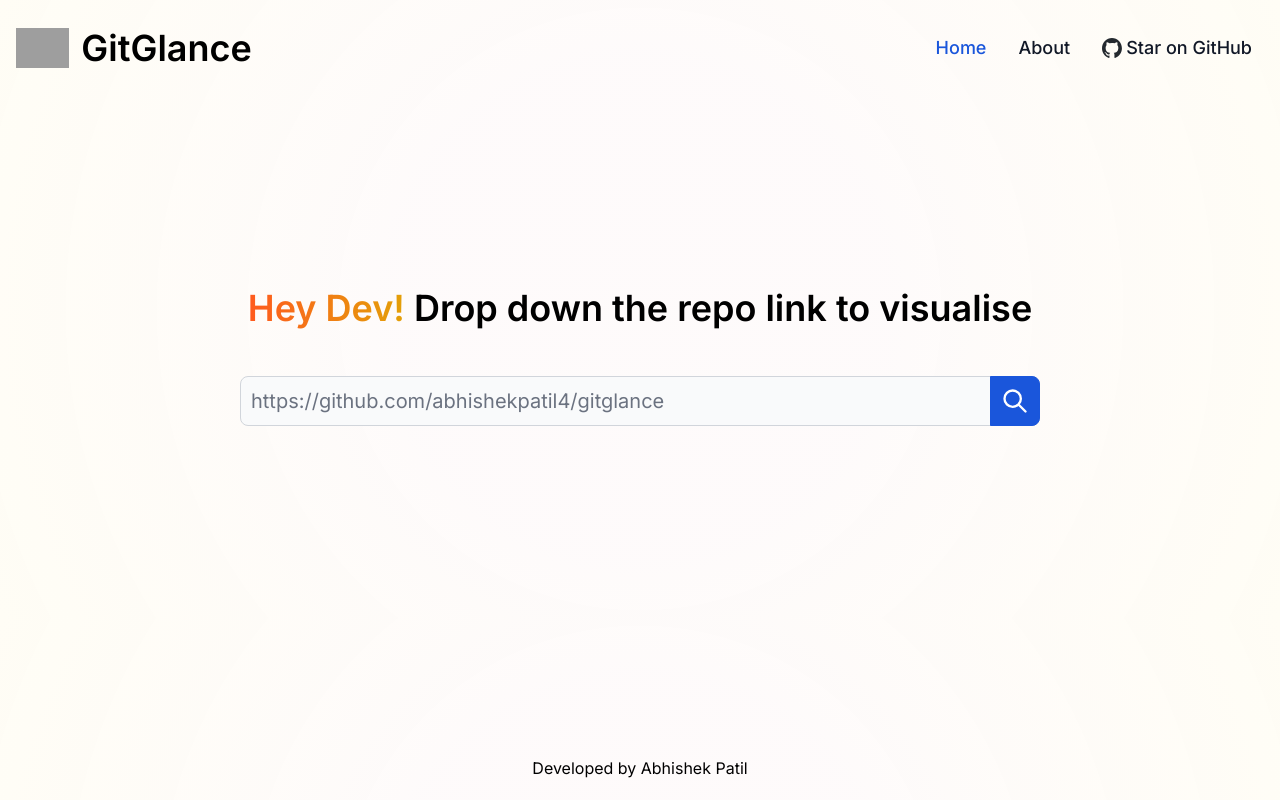
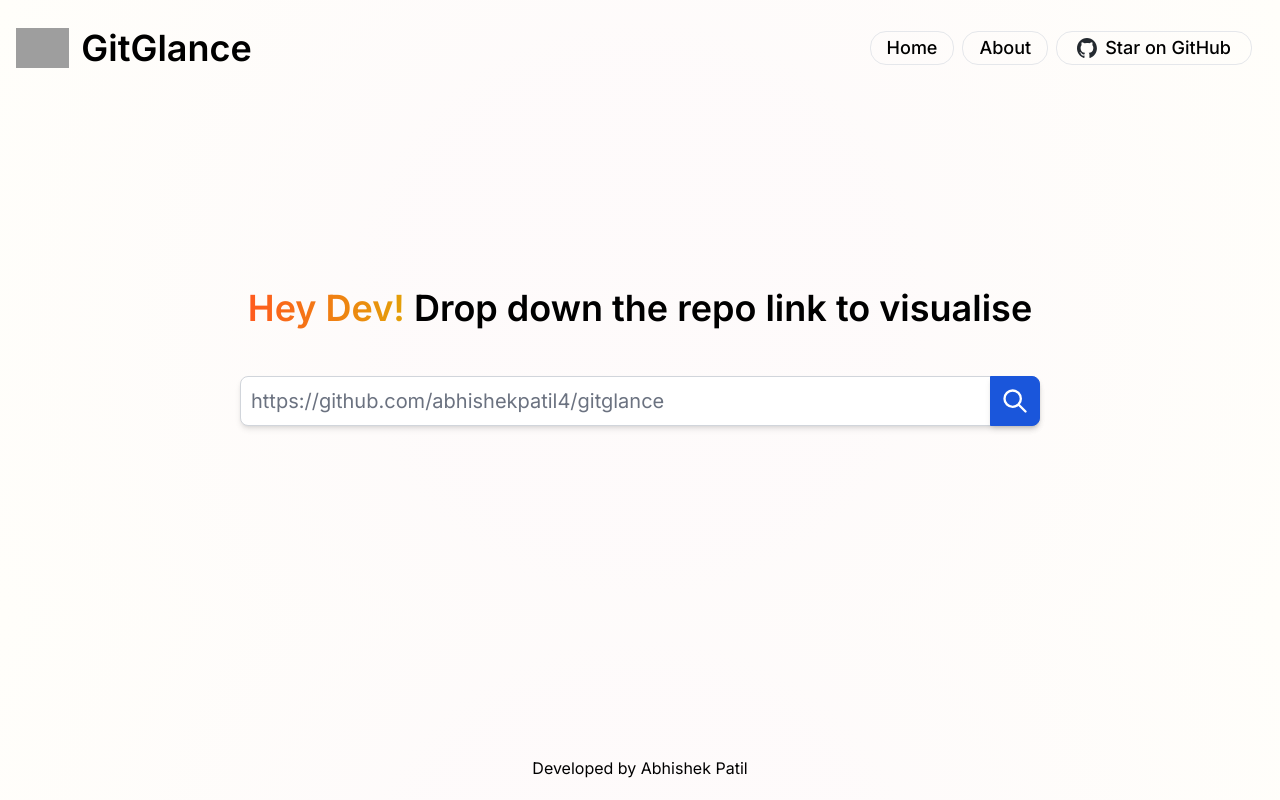
Before and after one commit to abhishekpatil4/gitglance, a Next.js app: page / in a window 1280 px wide. Built offline with nearby package versions, Linux system fonts and the light colour scheme; grey boxes are pictures that could not be loaded.

Commit message:
navbar update

```diff
--- a/app/globals.css
+++ b/app/globals.css
@@ -10,7 +10,7 @@
 
 body{
   background: rgb(196,38,30);
-  background: radial-gradient(circle, rgba(196,38,30,0.02) 36%, rgba(255,205,0,0.04) 100%);
+  background: radial-gradient(circle, rgba(196,38,30,0.02) 36%, rgba(255,205,0,0.02) 100%);
 }
 
 
--- a/app/header.js
+++ b/app/header.js
@@ -6,7 +6,7 @@ export default function head() {
         <>
             <div class="py-3 pr-3">
                 <div class="max-w-full flex flex-wrap items-center justify-between mx-auto p-4">
-                    <a href="https://flowbite.com/" class="flex items-center">
+                    <a href="/" class="flex items-center">
                         <img src="https://flowbite.com/docs/images/logo.svg" class="h-10 mr-3" alt="Flowbite Logo" />
                         <span class="self-center text-4xl font-semibold whitespace-nowrap dark:text-white">GitGlance</span>
                     </a>
@@ -15,16 +15,18 @@ export default function head() {
                         <svg class="w-6 h-6" aria-hidden="true" fill="currentColor" viewBox="0 0 20 20" xmlns="http://www.w3.org/2000/svg"><path fill-rule="evenodd" d="M3 5a1 1 0 011-1h12a1 1 0 110 2H4a1 1 0 01-1-1zM3 10a1 1 0 011-1h12a1 1 0 110 2H4a1 1 0 01-1-1zM3 15a1 1 0 011-1h12a1 1 0 110 2H4a1 1 0 01-1-1z" clip-rule="evenodd"></path></svg>
                     </button>
                     <div class=" text-lg hidden w-full md:block md:w-auto" id="navbar-default">
-                        <ul class="font-medium flex flex-col p-4 md:p-0 mt-4 border border-gray-100 rounded-lg  md:flex-row md:space-x-8 md:mt-0 md:border-0 dark:bg-gray-800 md:dark:bg-gray-900 dark:border-gray-700">
+                        <ul class="font-medium flex flex-col border border-gray-100 rounded-lg  md:flex-row md:space-x-2 md:mt-0 md:border-0 dark:bg-gray-800 md:dark:bg-gray-900 dark:border-gray-700">
                             <li>
-                                <a href="#" class="block py-2 pl-3 pr-4 text-white bg-blue-700 rounded md:bg-transparent md:text-blue-700 md:p-0 dark:text-white md:dark:text-blue-500" aria-current="page">Home</a>
+                                <a href="#" class="block px-4 py-0.5 border rounded-2xl" aria-current="page">Home</a>
                             </li>
                             <li>
-                                <a href="#" class="block py-2 pl-3 pr-4 text-gray-900 rounded hover:bg-gray-100 md:hover:bg-transparent md:border-0 md:hover:text-blue-700 md:p-0 dark:text-white md:dark:hover:text-blue-500 dark:hover:bg-gray-700 dark:hover:text-white md:dark:hover:bg-transparent">About</a>
+                                <a href="#" class="block px-4 py-0.5 border rounded-2xl">About</a>
                             </li>
-                            <li class="flex">
-                                <Image src={githubIcon} alt="github icon" class="h-5 w-5 mt-1 mr-1"/>
-                                <a href="#" class="block py-2 pl-3 pr-4 text-gray-900 rounded hover:bg-gray-100 md:hover:bg-transparent md:border-0 md:hover:text-blue-700 md:p-0 dark:text-white md:dark:hover:text-blue-500 dark:hover:bg-gray-700 dark:hover:text-white md:dark:hover:bg-transparent">Star on GitHub</a>
+                            <li>
+                                <a href="https://github.com/abhishekpatil4/gitglance" class="flex px-5 py-0.5 border rounded-2xl">
+                                <Image src={githubIcon} alt="github icon" class="h-5 w-5 mt-1 mr-2"/>
+                                <span href="https://github.com/abhishekpatil4/gitglance">Star on GitHub</span>
+                                </a>
                             </li>
                         </ul>
                     </div>
--- a/app/page.js
+++ b/app/page.js
@@ -11,8 +11,8 @@ export default function Home() {
         <form>
               <div class="flex justify-center">
               <div class="relative">
-                <input type="search" id="location-search" class="block p-2.5 w-[50rem] z-20 text-xl text-gray-900 bg-gray-50 rounded-lg border-gray-300 focus:ring-blue-500 focus:border-blue-500 dark:bg-gray-700 dark:border-l-gray-700  dark:border-gray-600 dark:placeholder-gray-400 dark:text-white dark:focus:border-blue-500" placeholder="https://github.com/abhishekpatil4/gitglance" required />
-                <button type="submit" class="absolute top-0 right-0 p-2.5 text-sm font-medium text-white bg-blue-700 rounded-r-lg border border-blue-700 hover:bg-blue-800 focus:ring-4 focus:outline-none focus:ring-blue-300 dark:bg-blue-600 dark:hover:bg-blue-700 dark:focus:ring-blue-800">
+                <input type="search" id="location-search" class=" shadow-md block p-2.5 w-[50rem] z-20 text-xl text-gray-900 bg-white rounded-lg border-gray-300 focus:ring-blue-500 focus:border-blue-500 dark:bg-gray-700 dark:border-l-gray-700  dark:border-gray-600 dark:placeholder-gray-400 dark:text-white dark:focus:border-blue-500" placeholder="https://github.com/abhishekpatil4/gitglance" required />
+                <button type="submit" class="shadow-md absolute top-0 right-0 p-2.5 text-sm font-medium text-white bg-blue-700 rounded-r-lg border border-blue-700 hover:bg-blue-800 focus:ring-4 focus:outline-none focus:ring-blue-300 dark:bg-blue-600 dark:hover:bg-blue-700 dark:focus:ring-blue-800">
                   <svg aria-hidden="true" class="w-7 h-7" fill="none" stroke="currentColor" viewBox="0 0 24 24" xmlns="http://www.w3.org/2000/svg"><path stroke-linecap="round" stroke-linejoin="round" stroke-width="2" d="M21 21l-6-6m2-5a7 7 0 11-14 0 7 7 0 0114 0z"></path></svg>
                   <span class="sr-only">Search</span>
                 </button>
```
